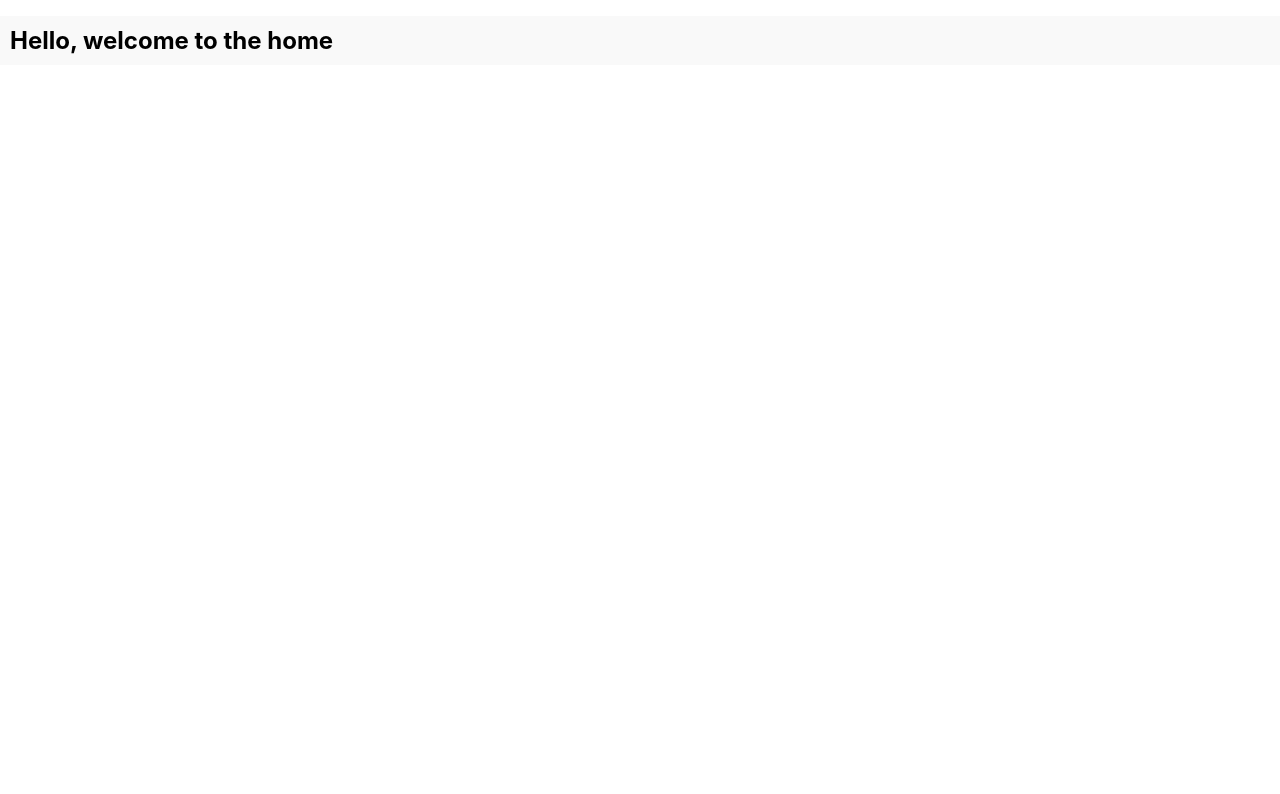
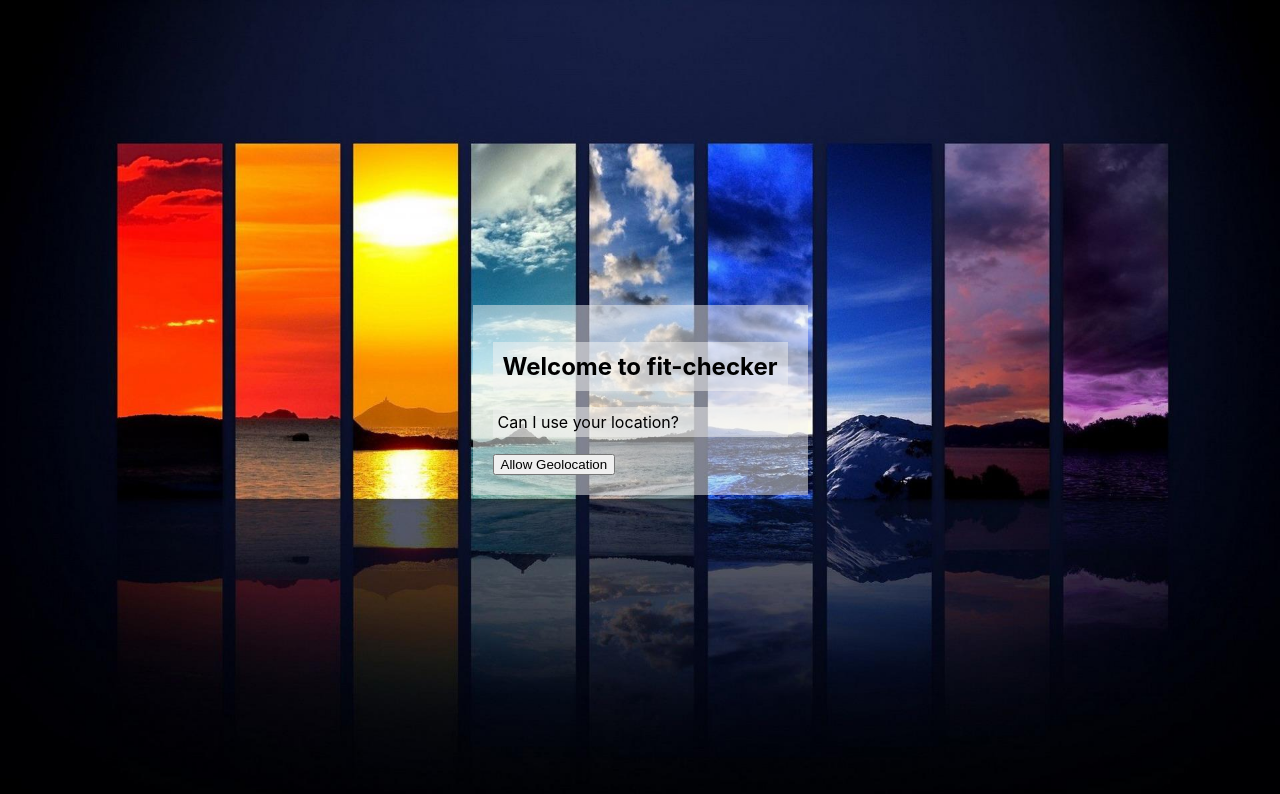
Before and after one commit to rm2023/fit-checker, a React (Create React App) app in the folder client/: page / in a window 1280 px wide. Shown: the top 794 px of the page. Built offline with nearby package versions, Linux system fonts and the light colour scheme.

Commit message:
Homepage redone

```diff
--- a/client/src/Home.js
+++ b/client/src/Home.js
@@ -1,6 +1,6 @@
+import './Home.css';
 import React, { useState, useEffect } from 'react';
 import { useLocation } from 'react-router-dom';
-
 
 function Home() {
     const [latitude, setLatitude] = useState(null);
@@ -8,8 +8,6 @@
     const [zipcode, setZipcode] = useState(null);
     const [weather, setWeather] = useState(null);
     const [error, setError] = useState(null);
-  const location = useLocation();
-
 
     const handleGeolocation = () => {
       if (navigator.geolocation) {
@@ -46,7 +44,7 @@
             setError('Error fetching weather data.');
           });
 
-      const geocodeApiUrl = `https://api.opencagedata.com/geocode/v1/json?q=${latitude}+${longitude}&key=71a9333162ae44fc9515a9d0801ea4e9`;
+        const geocodeApiUrl = `https://api.opencagedata.com/geocode/v1/json?q=${latitude}+${longitude}&key=71a9333162ae44fc9515a9d0801ea4e9`; // Replace with your actual API key for geocoding
 
         fetch(geocodeApiUrl)
           .then((response) => response.json())
@@ -68,14 +66,30 @@
       }
     }, [latitude, longitude]);
 
+    return (
+      <div className="Home">
+        <header className="Home-header">
+          <h1>Welcome to fit-checker</h1>
+          <p>Can I use your location?</p>
+          <div>
+            <button onClick={handleGeolocation}>Allow Geolocation</button>
+          </div>
 
-
-  return (
-    <div className="homepage">
-      <h1>Hello, welcome to the home</h1>
+          {zipcode && <p>Your zipcode: {zipcode}</p>}
+          {weather && (
+            <div>
+              <p>Current weather: {weather.main}</p>
+              <p>Temperature: {Math.round((weather.main.temp - 273.15) * 9/5 + 32)}°F</p>
+              <img
+                src={`https://example.com/images/${weather.icon}.png`} // Replace with the appropriate image URL based on the weather condition
+                alt={weather.description}
+              />
+            </div>
+          )}
+          {error && <p>Error: {error}</p>}
+        </header>
       </div>
     );
   }
 
-
   export default Home;
```
Lines whose indentation alone changed are shown as unchanged.
